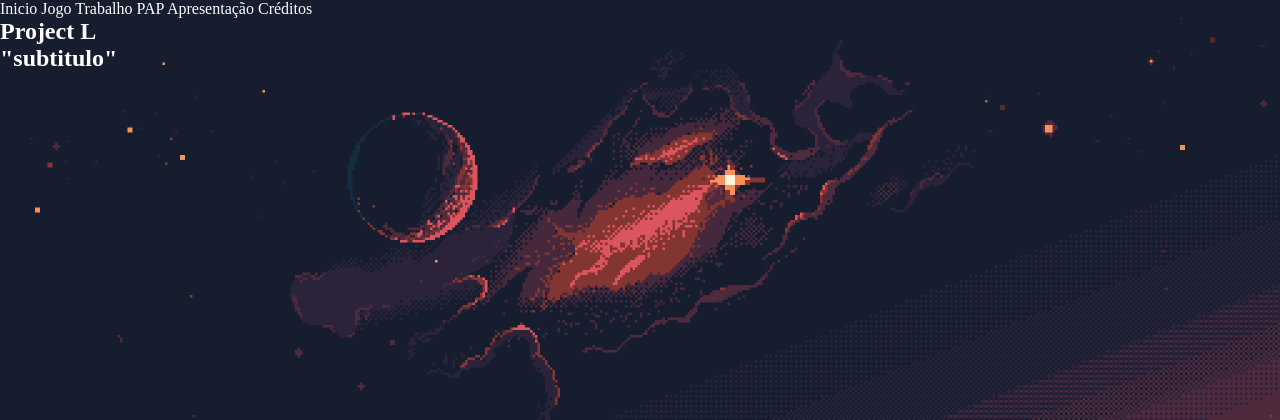
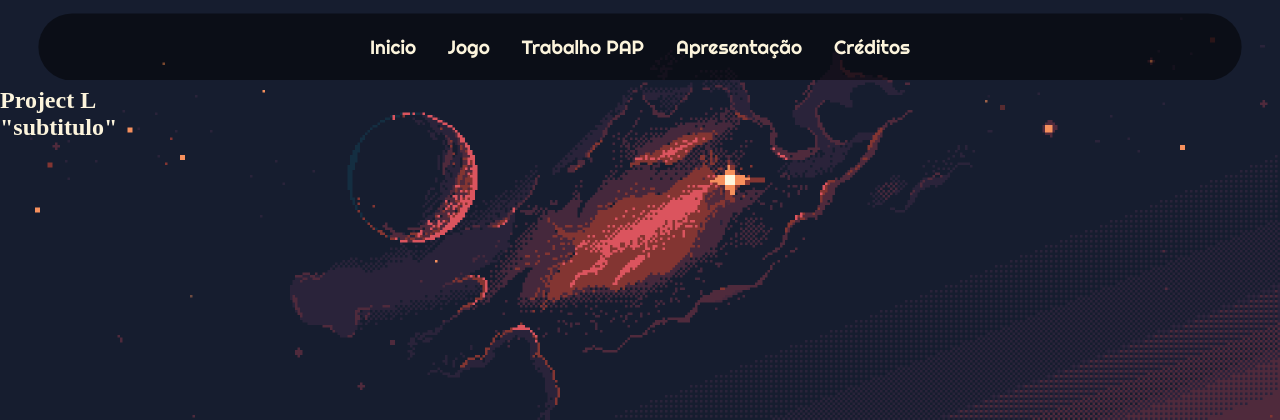
Before and after one commit to Fr3it4z/SiteMuito-Foda, a PHP site: page / in a window 1280 px wide. Shown: the top 420 px of the page. Run offline with PHP 8.4, Linux system fonts and the light colour scheme.

Commit message:
navbar 1ªatualização

```diff
--- a/PHP/css/style.css
+++ b/PHP/css/style.css
@@ -1,15 +1,49 @@
+/* Importar Fonte */
+@import url('https://fonts.googleapis.com/css2?family=Noto+Sans:wght@300&family=Righteous&display=swap');
+
 *{
     /*Css Geral*/
     margin:0;
     padding: 0;
     box-sizing: border-box;
     text-decoration: none;
+    color: rgb(252,244,220);
+}
+
+body{
     background-image: url('../image/wallpaperspace.gif');
     background-repeat: no-repeat;
     background-attachment: fixed;
     background-size: cover;
-    color: white;
 }
+.pretoimagem{
 
-body{
+    padding: 0.5%;
+    position: absolute;
+    background-position: 100%;
+    opacity: 0.5;
+    z-index: -1;
+    max-height: 10%;
+    max-width: 95%;
+    border-radius: 40px;
 }
+.navbar{
+    margin-top: 0.5%;
+    padding: 2.2%;
+    display: flex;
+    flex-direction: row;
+    align-items: center;
+    justify-content: space-around;
+    list-style-type: none;
+    overflow: hidden;
+}
+.menutext{
+    color: rgb(252,244,220);
+    font-family: 'Righteous', cursive;
+    font-weight: 400;
+    font-size: 120%;
+}
+.firstmenu{
+    display: flex;
+    gap: 32px;
+}
--- a/PHP/index.php
+++ b/PHP/index.php
@@ -22,13 +22,16 @@
     <!--parte de cima-->
     <header class="cabecalho">
         <!--linha de cima para mudar de pagina-->
-        <nav class="firstmenu">
-            <a href="">Inicio</a>
-            <a href="">Jogo</a>
-            <a href="">Trabalho PAP</a>
-            <a href="">Apresentação</a>
-            <a href="">Créditos</a>
-        </nav>
+        <div class="navbar">
+        <img class="pretoimagem" src="./image/preto.jpg" width="100%">
+            <nav class="firstmenu">
+                <a class="menutext" href="">Inicio</a>
+                <a class="menutext" href="">Jogo</a>
+                <a class="menutext" href="">Trabalho PAP</a>
+                <a class="menutext" href="">Apresentação</a>
+                <a class="menutext" href="">Créditos</a>
+            </nav>
+        </div>
     </header>
     <!--parte principal-->
     <main class="conteudo">
```
Also changed, not shown: PHP/image/personstand.gif (added), PHP/image/preto.jpg (added).
